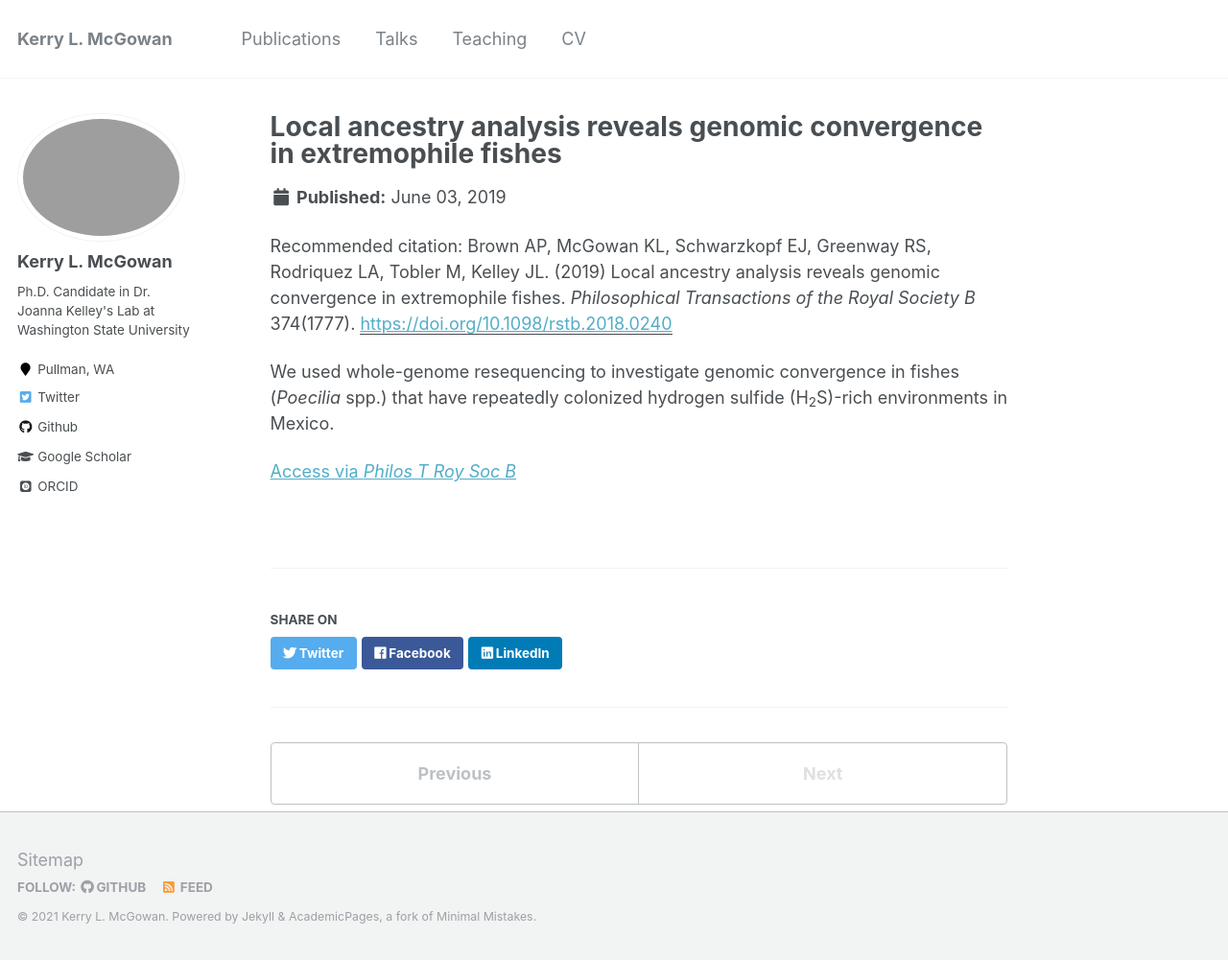
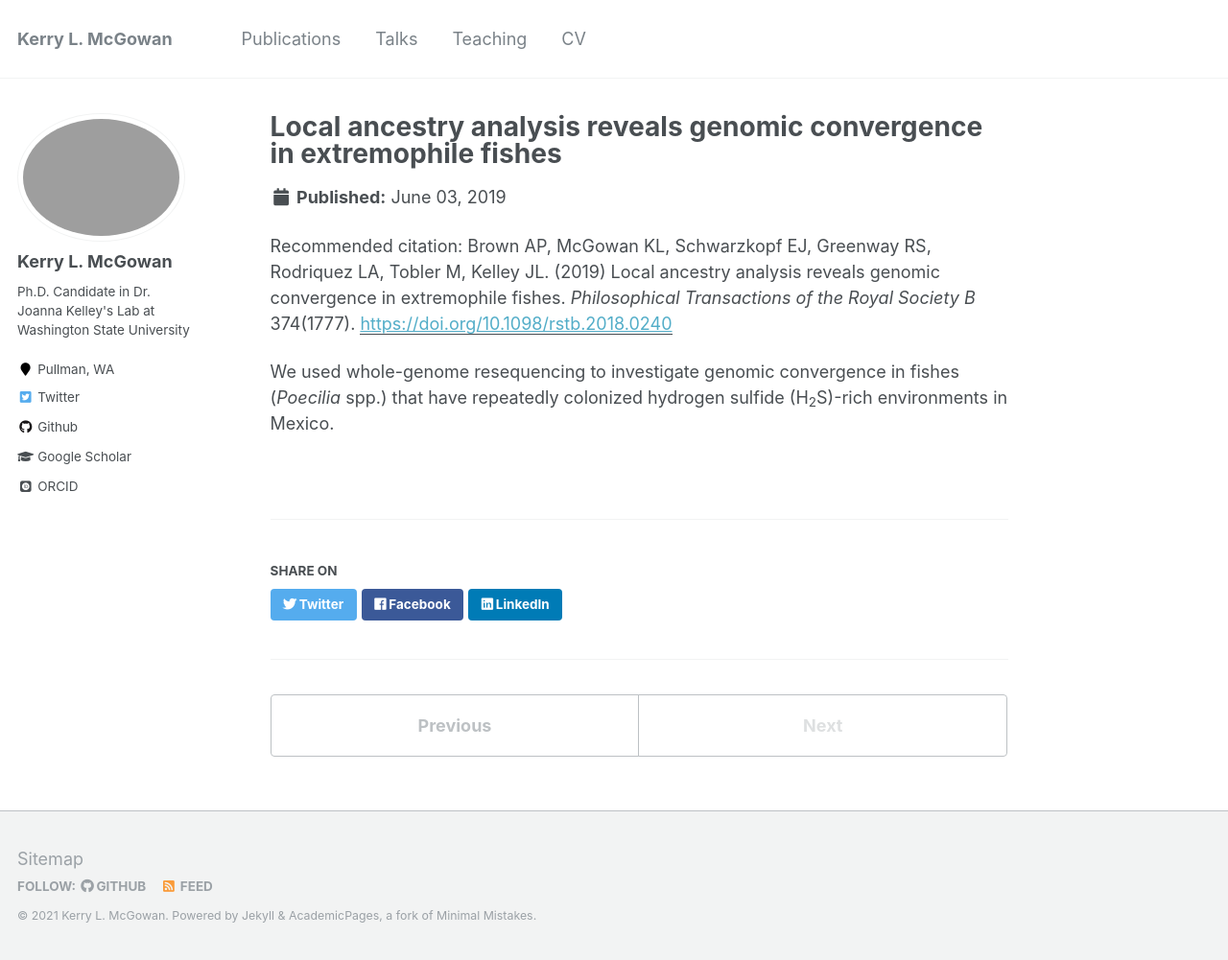
Before and after one commit to kerrymcgowan/kerrymcgowan.github.io, a Jekyll site: the page built from _publications/2019-Local-ancestry-analysis-reveals-genomic-convergence-in-extremophile-fishes.md, in a window 1280 px wide and 1001 px high. Shown: the whole window at 96% size. Built offline with Jekyll 4.4.1, drawn with Linux system fonts in a browser that asks for light colours; some web fonts are replaced.

Commit message:
Removed access via line

```diff
--- a/_publications/2019-Local-ancestry-analysis-reveals-genomic-convergence-in-extremophile-fishes.md
+++ b/_publications/2019-Local-ancestry-analysis-reveals-genomic-convergence-in-extremophile-fishes.md
@@ -9,5 +9,3 @@ paperurl: 'https://doi.org/10.1098/rstb.2018.0240'
 citation: 'Brown AP, McGowan KL, Schwarzkopf EJ, Greenway RS, Rodriquez LA, Tobler M, Kelley JL. (2019) Local ancestry analysis reveals genomic convergence in extremophile fishes. <i>Philosophical Transactions of the Royal Society B</i> 374(1777).'
 ---
 We used whole-genome resequencing to investigate genomic convergence in fishes (*Poecilia* spp.) that have repeatedly colonized hydrogen sulfide (H<sub>2</sub>S)-rich environments in Mexico.
-
-[Access via <i>Philos T Roy Soc B</i>](https://royalsocietypublishing.org/doi/10.1098/rstb.2018.0240)
```
